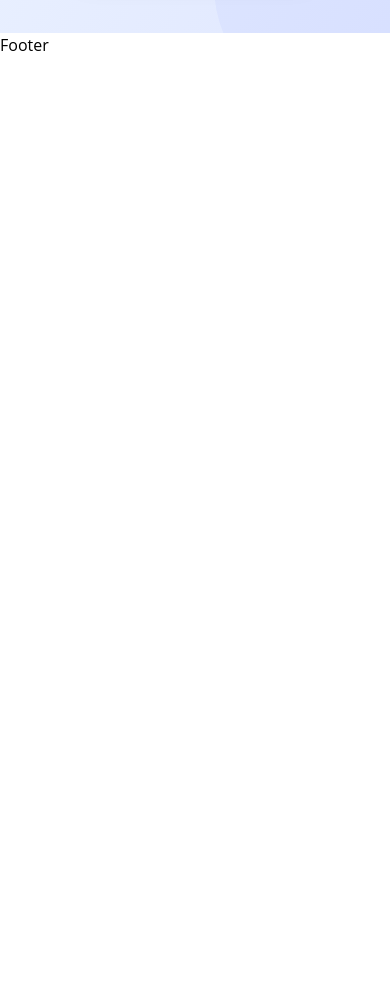
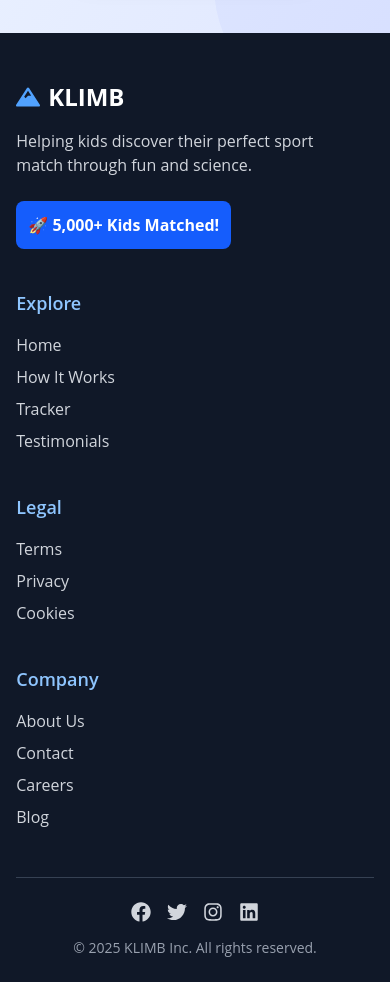
Before and after one commit to jahidhasan6676/klimb-task, a React (Vite) app: page / in a window 390 px wide. Shown: the part 723-1705 px from the top of the page. Before the commit the page ends 844 px from the top, so only its background shows below. Built offline with nearby package versions, Linux system fonts and the light colour scheme.

Commit message:
complete responsive footer

```diff
--- a/src/components/HomeSection/HeroSection.jsx
+++ b/src/components/HomeSection/HeroSection.jsx
@@ -1,4 +1,5 @@
 import { useRef, useEffect } from 'react';
+// eslint-disable-next-line no-unused-vars
 import { motion, useAnimation, useInView } from 'framer-motion';
 import { FaRunning, FaArrowDown } from 'react-icons/fa';
 
@@ -126,8 +127,7 @@
         initial={{ opacity: 0 }}
         animate={{ opacity: 1 }}
         transition={{ delay: 1.5 }}
-        className="absolute bottom-8 left-1/2 transform -translate-x-1/2 animate-bounce"
-      >
+        className="absolute bottom-8 left-1/2 transform -translate-x-1/2 animate-bounce">
         <FaArrowDown className="text-gray-400 text-2xl" />
       </motion.div>
     </section>
--- /dev/null
+++ b/src/components/footer/Footer.jsx
@@ -0,0 +1,85 @@
+import { FaFacebook, FaTwitter, FaInstagram, FaLinkedin } from 'react-icons/fa';
+import { FaMountain } from 'react-icons/fa';
+
+const Footer = () => {
+  return (
+    <footer className="bg-gray-900 text-white">
+      <div className="w-11/12 mx-auto">
+        <div className="grid grid-cols-1 sm:grid-cols-2 md:grid-cols-3 lg:grid-cols-4 gap-10 py-12">
+
+          {/* Logo and tagline */}
+          <div className="">
+            <div className="flex items-center space-x-2 mb-4">
+              <FaMountain className="text-blue-400 text-2xl" />
+              <span className="text-2xl font-bold">KLIMB</span>
+            </div>
+            <p className="text-gray-300 max-w-xs">
+              Helping kids discover their perfect sport match through fun and science.
+            </p>
+
+            {/* Fun stat */}
+            <div className="mt-6 p-3 bg-blue-600 rounded-lg inline-block">
+              <p className="font-bold">🚀 5,000+ Kids Matched!</p>
+            </div>
+          </div>
+
+          {/* Site links */}
+
+            <div>
+              <h3 className="text-lg font-semibold mb-4 text-blue-300">Explore</h3>
+              <ul className="space-y-2">
+                <li><a href="#" className="text-gray-300 hover:text-white transition">Home</a></li>
+                <li><a href="#" className="text-gray-300 hover:text-white transition">How It Works</a></li>
+                <li><a href="#" className="text-gray-300 hover:text-white transition">Tracker</a></li>
+                <li><a href="#" className="text-gray-300 hover:text-white transition">Testimonials</a></li>
+              </ul>
+            </div>
+
+            <div>
+              <h3 className="text-lg font-semibold mb-4 text-blue-300">Legal</h3>
+              <ul className="space-y-2">
+                <li><a href="#" className="text-gray-300 hover:text-white transition">Terms</a></li>
+                <li><a href="#" className="text-gray-300 hover:text-white transition">Privacy</a></li>
+                <li><a href="#" className="text-gray-300 hover:text-white transition">Cookies</a></li>
+              </ul>
+            </div>
+
+            <div>
+              <h3 className="text-lg font-semibold mb-4 text-blue-300">Company</h3>
+              <ul className="space-y-2">
+                <li><a href="#" className="text-gray-300 hover:text-white transition">About Us</a></li>
+                <li><a href="#" className="text-gray-300 hover:text-white transition">Contact</a></li>
+                <li><a href="#" className="text-gray-300 hover:text-white transition">Careers</a></li>
+                <li><a href="#" className="text-gray-300 hover:text-white transition">Blog</a></li>
+              </ul>
+            </div>
+
+        </div>
+
+        {/* Social media and copyright */}
+        <div className="border-t border-gray-700 py-6 flex flex-col md:flex-row justify-between items-center">
+          <div className="flex space-x-4 mb-4 md:mb-0">
+            <a href="#" className="text-gray-300 hover:text-white transition text-xl">
+              <FaFacebook />
+            </a>
+            <a href="#" className="text-gray-300 hover:text-white transition text-xl">
+              <FaTwitter />
+            </a>
+            <a href="#" className="text-gray-300 hover:text-white transition text-xl">
+              <FaInstagram />
+            </a>
+            <a href="#" className="text-gray-300 hover:text-white transition text-xl">
+              <FaLinkedin />
+            </a>
+          </div>
+
+          <div className="text-gray-400 text-sm">
+            © {new Date().getFullYear()} KLIMB Inc. All rights reserved.
+          </div>
+        </div>
+      </div>
+    </footer>
+  );
+};
+
+export default Footer;
--- a/src/layout/MainLayout.jsx
+++ b/src/layout/MainLayout.jsx
@@ -1,5 +1,6 @@
 import { Outlet } from 'react-router-dom';
 import Navbar from '../components/navbar/Navbar';
+import Footer from '../components/footer/Footer';
 
 const MainLayout = () => {
     return (
@@ -8,7 +9,7 @@
             <div>
                <Outlet/>
             </div>
-            <h2>Footer</h2>
+           <Footer/>
         </div>
     );
 };
--- a/src/pages/Home.jsx
+++ b/src/pages/Home.jsx
@@ -5,6 +5,7 @@
     return (
         <div>
             <HeroSection/>
+
         </div>
     );
 };
```
